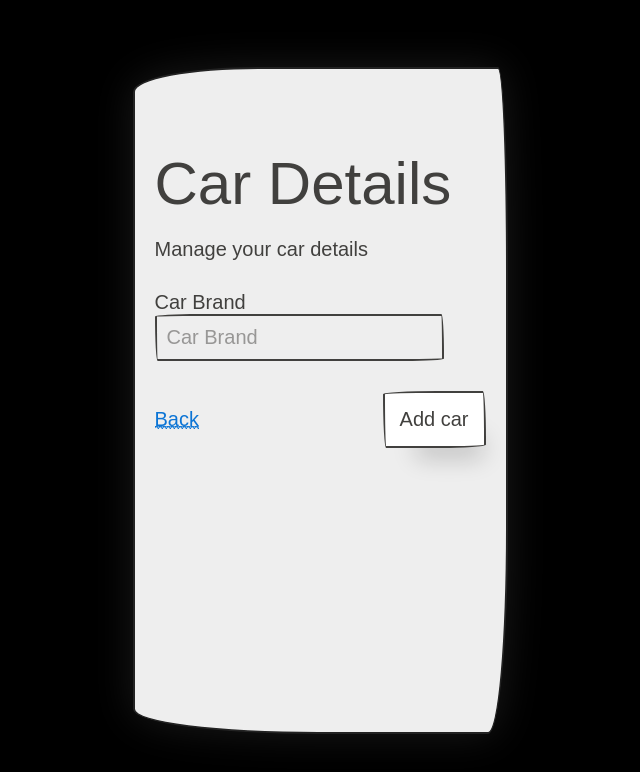
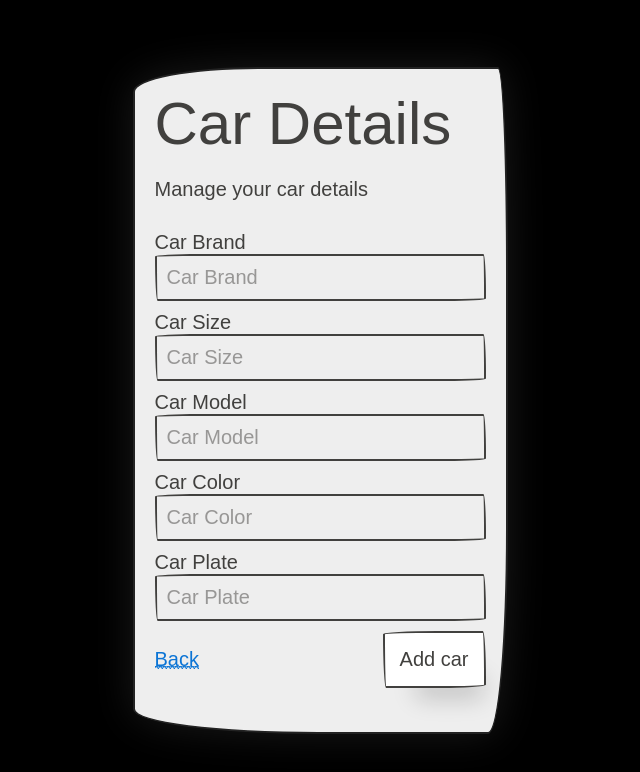
Before and after one commit to wspot-develop/sketch, a React (Vite) app: page /car-create in a window 1280 px wide. Shown: the top 772 px of the page, without its empty margins (320-960 px from the left). Built offline with nearby package versions, Linux system fonts and the light colour scheme; no server answers; a web font is replaced by a local one.

Commit message:
wip: car

```diff
--- a/package.json
+++ b/package.json
@@ -11,6 +11,7 @@
   },
   "dependencies": {
     "@tailwindcss/vite": "^4.1.18",
+    "lucide-react": "^0.563.0",
     "papercss": "^1.9.2",
     "react": "^19.2.0",
     "react-dom": "^19.2.0",
--- a/src/App.tsx
+++ b/src/App.tsx
@@ -3,13 +3,15 @@ import LoginPage from './pages/login-page';
 import RegisterPage from './pages/register-page';
 import CarPage from './pages/car-page';
 import CarCreatePage from './pages/car-create-page';
+import ParkingOptonsPage from './pages/parking-options-page';
 
 function App() {
   return (
     <Router>
       <Routes>
+        <Route path="/parking-options/:car_id" element={<ParkingOptonsPage />} />
         <Route path="/login" element={<LoginPage />} />
-        <Route path="/car" element={<CarPage />} />
+        <Route path="/cars" element={<CarPage />} />
         <Route path="/car-create" element={<CarCreatePage />} />
         <Route path="/register" element={<RegisterPage />} />
         <Route path="/" element={<Navigate to="/login" replace />} />
--- a/src/pages/car-create-page.tsx
+++ b/src/pages/car-create-page.tsx
@@ -3,48 +3,97 @@ import { useNavigate } from 'react-router-dom';
 
 import { createCar } from '../api';
 
+type Car = {
+  brand: string;
+  size: string;
+  model: string;
+  color: string;
+  plate: string;
+}
+
 const CarCreatePage = () => {
-  // eslint-disable-next-line @typescript-eslint/no-explicit-any
-  const [car, setCar] = useState<any>({});
+  const [car, setCar] = useState<Car>({
+    brand: '',
+    size: '',
+    model: '',
+    color: '',
+    plate: '',
+  });
   const navigate = useNavigate();
 
   const handleSubmit = async (e: React.FormEvent) => {
     e.preventDefault();
     await createCar(car)
-    navigate('/car');
+    navigate('/cars');
   };
 
   return (
     <div className="p-4 w-[375px] h-[667px] bg-[#EEE] rounded-[30px] border-2 border-[#222] shadow-[0_0_40px_rgba(255,255,255,0.1)] overflow-hidden relative">
       <div >
-        <div className='pt-12 pb-6'>
+        <div className=' pb-6'>
           <h2 className='pb-4'>Car Details</h2>
           <p>Manage your car details</p>
         </div>
 
-        <form onSubmit={handleSubmit} className='flex flex-col gap-6'>
-          <div>
-            <label htmlFor="email">Car Brand</label>
+        <form onSubmit={handleSubmit} className='flex flex-col gap-2'>
+          <div className='flex flex-col '>
+            <label htmlFor="brand">Car Brand</label>
             <input
               type="text"
               id="brand"
               placeholder="Car Brand"
-              value={car ? car.brand : ''}
-              onChange={(ev) => { setCar({...car, brand: ev.target.value}) }}
+              value={car.brand}
+              onChange={(ev) => { setCar({ ...car, brand: ev.target.value }) }}
+            />
+          </div>
+          <div className='flex flex-col'>
+            <label htmlFor="size">Car Size</label>
+            <input
+              type="text"
+              id="size"
+              placeholder="Car Size"
+              value={car.size}
+              onChange={(ev) => { setCar({ ...car, size: ev.target.value }) }}
+            />
+          </div>
+          <div className='flex flex-col'>
+            <label htmlFor="model">Car Model</label>
+            <input
+              type="text"
+              id="model"
+              placeholder="Car Model"
+              value={car.model}
+              onChange={(ev) => { setCar({ ...car, model: ev.target.value }) }}
+            />
+          </div>
+          <div className='flex flex-col'>
+            <label htmlFor="color">Car Color</label>
+            <input
+              type="text"
+              id="color"
+              placeholder="Car Color"
+              value={car.color}
+              onChange={(ev) => { setCar({ ...car, color: ev.target.value }) }}
+            />
+          </div>
+          <div className='flex flex-col'>
+            <label htmlFor="plate">Car Plate</label>
+            <input
+              type="text"
+              id="plate"
+              placeholder="Car Plate"
+              value={car.plate}
+              onChange={(ev) => { setCar({ ...car, plate: ev.target.value }) }}
             />
           </div>
           <div className='flex justify-between items-center'>
-            <a href="/car">Back</a>
+            <a href="/cars">Back</a>
             <button type="submit" >
               Add car
             </button>
           </div>
         </form>
       </div >
-      <div className="login-illustration">
-        {/* Placeholder for a premium illustration or background effect */}
-        <div className="glow-effect"></div>
-      </div>
     </div >
   );
 };
--- a/src/pages/car-page.tsx
+++ b/src/pages/car-page.tsx
@@ -25,7 +25,7 @@ const CarPage: React.FC = () => {
             </div>
             <ul className='pl-6 pt-2'>
               {cars.map((car, index) => (
-                <li className='pl-4' key={index}>{car.name}</li>
+                <li className='pl-4 pb-2' key={index}><a href={`/parking-options/${car.id}`}>{car.name}</a></li>
               ))}
             </ul>
           </div>
--- a/src/pages/login-page.tsx
+++ b/src/pages/login-page.tsx
@@ -13,7 +13,7 @@ const LoginPage: React.FC = () => {
     e.preventDefault();
     try {
       await login(email, password);
-      navigate('/car');
+      navigate('/cars');
     } catch (error) {
       setMessage(`Login failed. Please check your credentials and try again. ${new Date().toLocaleTimeString()}`);
       console.error('Login failed:', error);
@@ -62,10 +62,6 @@ const LoginPage: React.FC = () => {
           <p>Don't have an account? <a href="/register">Create account</a></p>
         </div>
       </div >
-      <div className="login-illustration">
-        {/* Placeholder for a premium illustration or background effect */}
-        <div className="glow-effect"></div>
-      </div>
     </div >
   );
 };
--- /dev/null
+++ b/src/pages/parking-options-page.tsx
@@ -0,0 +1,36 @@
+import { Car, CircleParking } from 'lucide-react';
+
+
+const OptionsPage = () => {
+  return (
+    <div className="p-4 w-[375px] h-[667px] bg-[#EEE] rounded-[30px] border-2 border-[#222] shadow-[0_0_40px_rgba(255,255,255,0.1)] overflow-hidden relative">
+      <div >
+        <div className='pb-6'>
+          <h2 className='pb-4'>Options</h2>
+          <p>What do you want?</p>
+        </div>
+
+        <div className='flex flex-col gap-6'>
+          <button onClick={() => window.location.href = '/car-start-parking'} className='border-2 rounded-lg shadow-2xl no-underline'>
+            <div className="flex flex-col justify-center items-center p-2 ">
+              <Car size={120} />
+              <p>Start Parking</p>
+            </div>
+          </button>
+          <button onClick={() => window.location.href = '/car-end-parking'} className='border-2 rounded-lg shadow-2xl no-underline'>
+            <div className="flex flex-col justify-center items-center p-2 ">
+              <CircleParking size={120} />
+              <p>End Parking</p>
+            </div>
+          </button>
+        </div>
+
+      </div >
+        <div className='flex justify-start pt-3'>
+          <a href="/cars">Back</a>
+        </div>
+    </div >
+  );
+};
+
+export default OptionsPage;
--- a/src/pages/register-page.tsx
+++ b/src/pages/register-page.tsx
@@ -11,7 +11,7 @@ const RegisterPage: React.FC = () => {
   const handleSubmit = async (e: React.FormEvent) => {
     e.preventDefault();
     await register(email, password, name);
-    navigate('/car');
+    navigate('/cars');
   };
 
   return (
```
Also changed, not shown: 1 other file (tests, documents, lock files or other folders).
